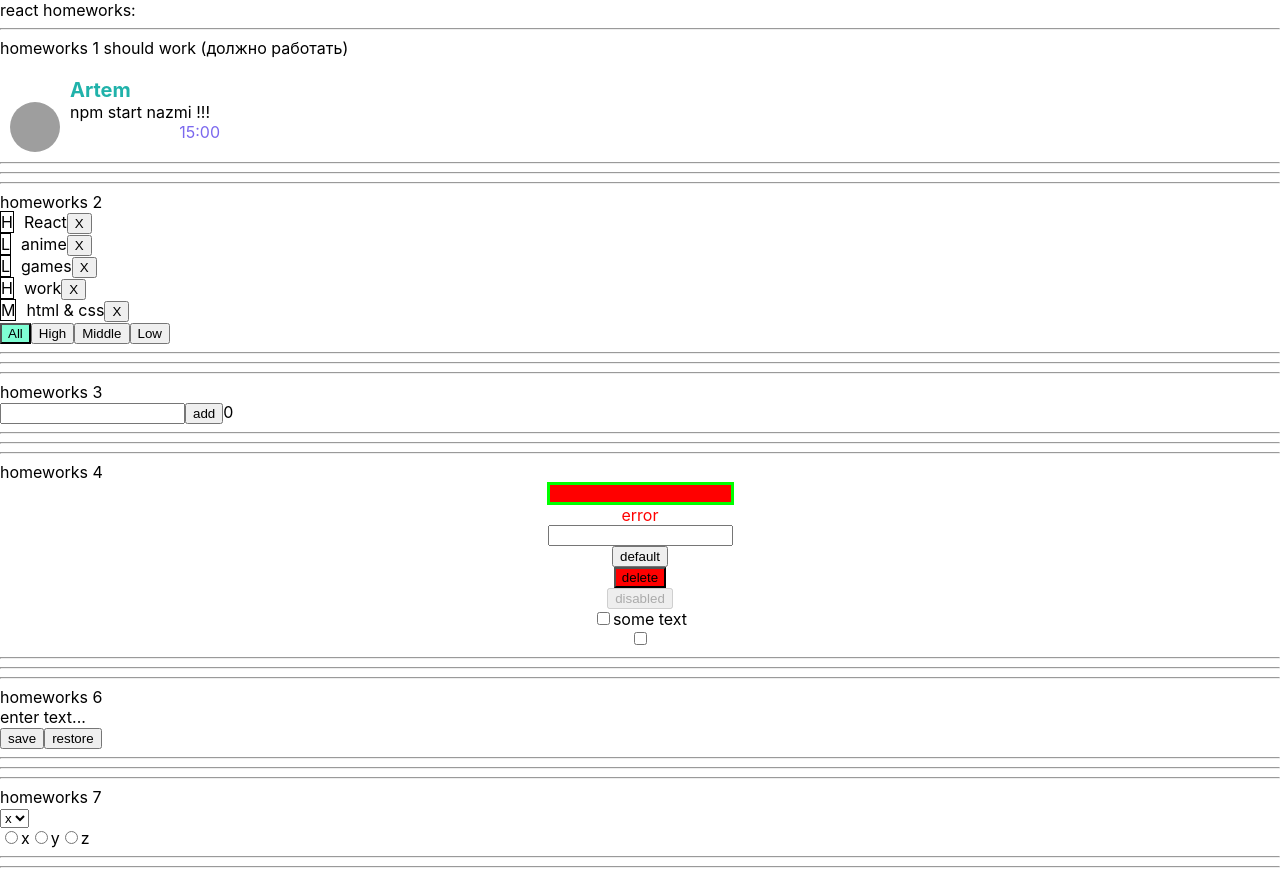
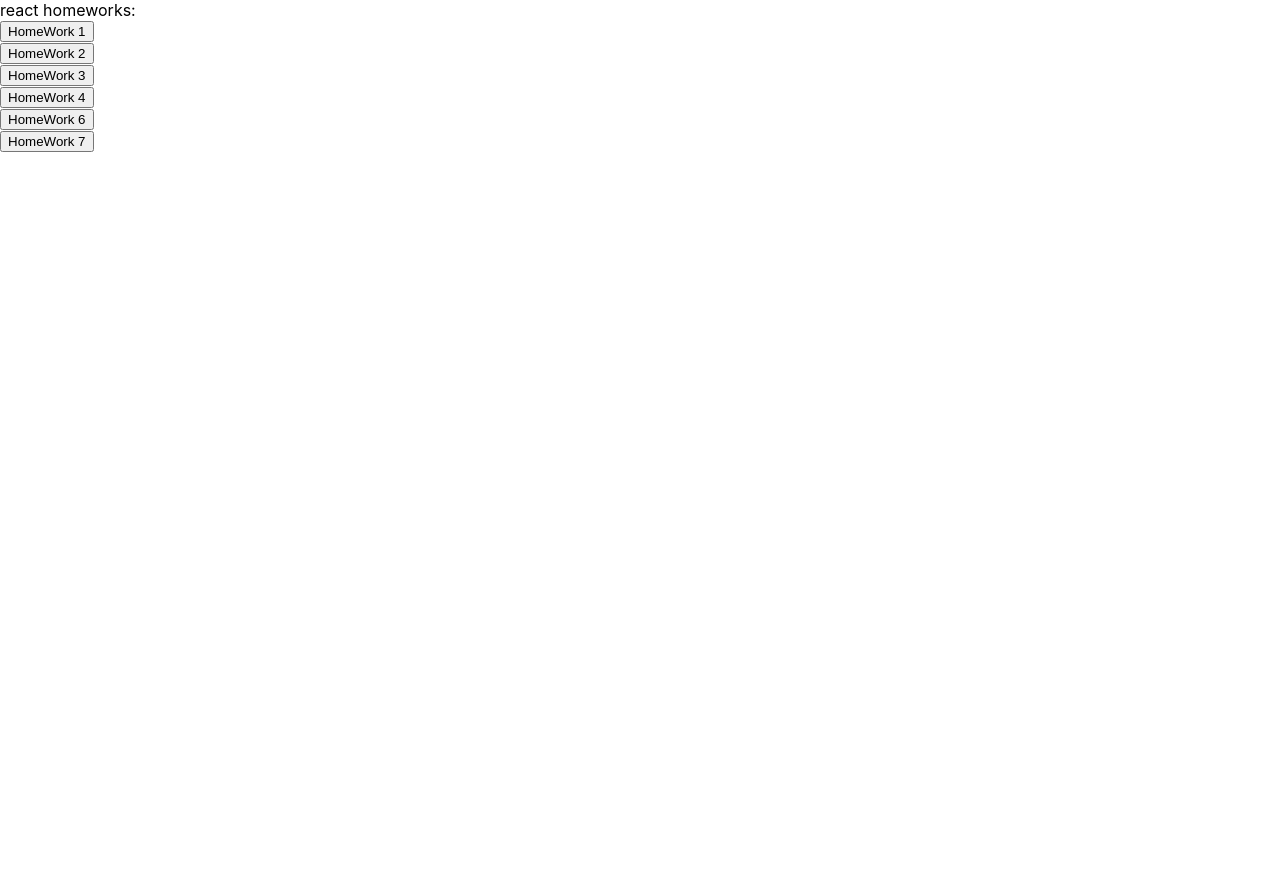
Before and after one commit to saintic132/TDHomeWork, a React (Create React App) app: page / in a window 1280 px wide. After the commit the page ends 800 px from the top, so only its background shows below. Built offline with nearby package versions, Linux system fonts and the light colour scheme; grey boxes are pictures that could not be loaded.

Commit message:
Add button for Homework

```diff
--- a/src/p1-main/m1-ui/u1-app/App.tsx
+++ b/src/p1-main/m1-ui/u1-app/App.tsx
@@ -1,4 +1,4 @@
-import React from 'react'
+import React, {useState} from 'react'
 import s from './App.module.css'
 import HW1 from '../../../p2-homeworks/h1/HW1'
 import HW2 from '../../../p2-homeworks/h2/HW2'
@@ -8,15 +8,41 @@ import HW6 from '../../../p2-homeworks/h6/HW6'
 import HW7 from '../../../p2-homeworks/h7/HW7'
 
 function App() {
+
+    let [state, setState] = useState([
+        {id: 1, title: 'HomeWork 1' , collapse: false, component: <HW1 />},
+        {id: 2, title: 'HomeWork 2' , collapse: false, component: <HW2 />},
+        {id: 3, title: 'HomeWork 3' , collapse: false, component: <HW3 />},
+        {id: 4, title: 'HomeWork 4' , collapse: false, component: <HW4 />},
+        // {id: 5, title: 'HomeWork 5' , collapse: false, component: <HW5 />},
+        {id: 6, title: 'HomeWork 6' , collapse: false, component: <HW6 />},
+        {id: 7, title: 'HomeWork 7' , collapse: false, component: <HW7 />}
+    ]);
+
+    const onClickCollapse = (id: number) => {
+        let find = state.find(el => el.id === id)
+        if (find) {
+            find.collapse = !find.collapse
+            setState([...state])
+        }
+    }
+
     return (
         <div className={s.App}>
             <div>react homeworks:</div>
-            <HW1/>
-            <HW2/>
-            <HW3/>
-            <HW4/>
-            <HW6/>
-            <HW7/>
+
+            {
+                state.map(el => {
+                    return (
+                        <div>
+                            <button
+                                onClick={()=> onClickCollapse(el.id)}
+                                key={el.id}>{el.title}</button>
+                            {el.collapse && el.component}
+                        </div>
+                    )
+                })
+            }
 
         </div>
     )
--- a/src/p2-homeworks/h7/HW7.tsx
+++ b/src/p2-homeworks/h7/HW7.tsx
@@ -27,6 +27,9 @@ function HW7() {
                     value={value}
                     onChangeOption={onChangeOption}
                 />
+                <div>
+                    <a href="https://github.com/saintic132/TDHomeWork/edit/master/src/p2-homeworks/h7/HW7.tsx">Тут должна быть радио кнопка, но ее не видно(click)</a>
+                </div>
             </div>
 
             <hr/>
```
